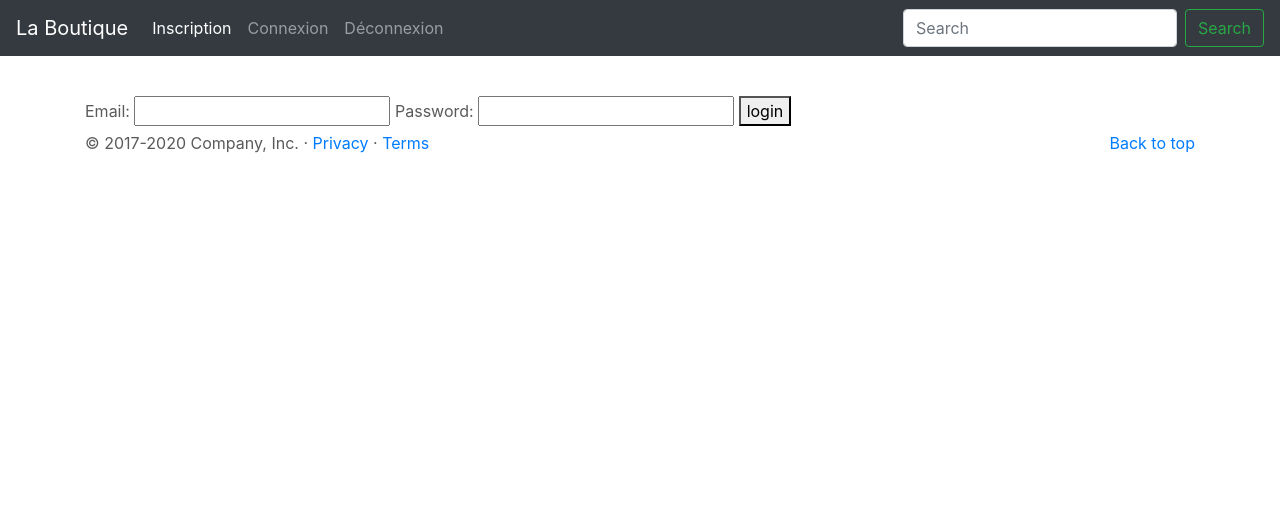
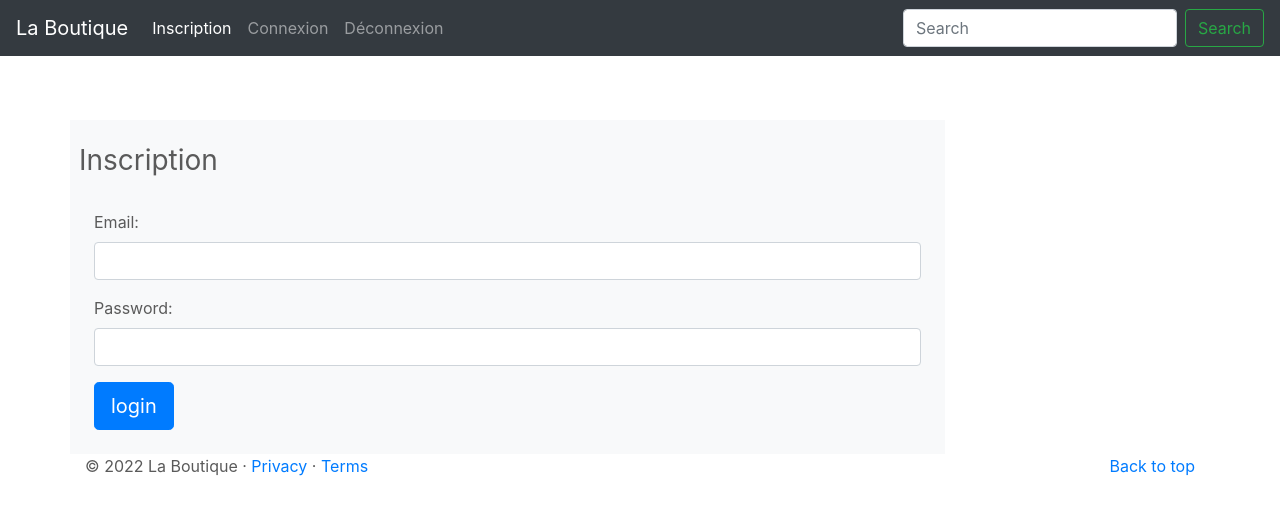
Before and after one commit to riwalenn/boutique, a Symfony app: template templates/login/index.html.twig in a window 1280 px wide. Shown: the top 515 px of the page. Run offline with Twig, Linux system fonts and the light colour scheme; the template is opened without the code that fills it, so the values that code supplies are empty; some libraries are stand-ins or nearby versions.

Commit message:
[ADD] bootstrap theme on registration form

```diff
--- a/src/Entity/User.php
+++ b/src/Entity/User.php
@@ -9,7 +9,7 @@ use Symfony\Component\Security\Core\User\PasswordAuthenticatedUserInterface;
 use Symfony\Component\Security\Core\User\UserInterface;
 
 #[ORM\Entity(repositoryClass: UserRepository::class)]
-#[UniqueEntity(fields: ['email'], message: 'There is already an account with this email')]
+#[UniqueEntity(fields: ['email'], message: 'Un compte avec cet email existe déjà')]
 class User implements UserInterface, PasswordAuthenticatedUserInterface
 {
     #[ORM\Id]
--- a/templates/base.html.twig
+++ b/templates/base.html.twig
@@ -111,7 +111,7 @@
 
     <footer class="container">
         <p class="float-right"><a href="#">Back to top</a></p>
-        <p>&copy; 2017-2020 Company, Inc. &middot; <a href="#">Privacy</a> &middot; <a href="#">Terms</a></p>
+        <p>&copy; 2022 La Boutique &middot; <a href="#">Privacy</a> &middot; <a href="#">Terms</a></p>
     </footer>
 </main>
 <script src="https://code.jquery.com/jquery-3.5.1.slim.min.js"></script>
--- a/templates/login/index.html.twig
+++ b/templates/login/index.html.twig
@@ -5,16 +5,24 @@
         <div>{{ error.messageKey|trans(error.messageData, 'security') }}</div>
     {% endif %}
 
-    <form action="{{ path('app_login') }}" method="post">
-        <label for="username">Email:</label>
-        <input type="text" id="username" name="_username" value="{{ last_username }}"/>
-
-        <label for="password">Password:</label>
-        <input type="password" id="password" name="_password"/>
-
-        <input type="hidden" name="_csrf_token" value="{{ csrf_token('authenticate') }}">
-        <input type="hidden" name="_target_path" value="{{ path('home') }}"/>
-
-        <button type="submit">login</button>
-    </form>
+    <div class="row">
+        <div class="login-form bg-light mt-4 p-4">
+            <form action="{{ path('app_login') }}" method="post" class="row g-3">
+                <h1 class="h3 mb-3 font-weight-normal">Inscription</h1>
+                <div class="col-12 mt-3">
+                    <label for="username">Email:</label>
+                    <input type="text" id="username" name="_username" value="{{ last_username }}" class="form-control"/>
+                </div>
+                <div class="col-12 mt-3">
+                    <label for="password">Password:</label>
+                    <input type="password" id="password" name="_password" class="form-control"/>
+                    <input type="hidden" name="_csrf_token" value="{{ csrf_token('authenticate') }}">
+                    <input type="hidden" name="_target_path" value="{{ path('home') }}"/>
+                </div>
+                <div class="col-12 mt-3">
+                    <button type="submit" class="btn btn-lg btn-primary float-end">login</button>
+                </div>
+            </form>
+        </div>
+    </div>
 {% endblock %}
```
Also changed, not shown: 1 other file.
